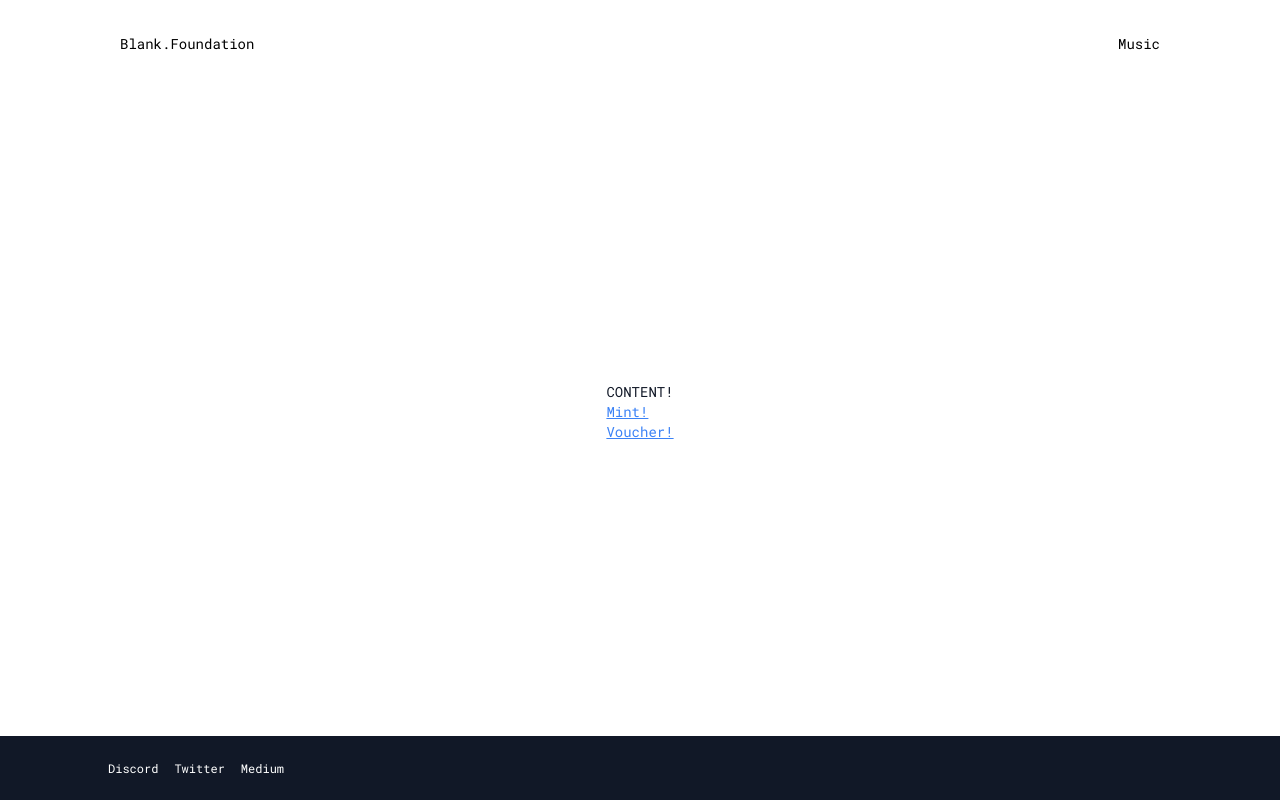
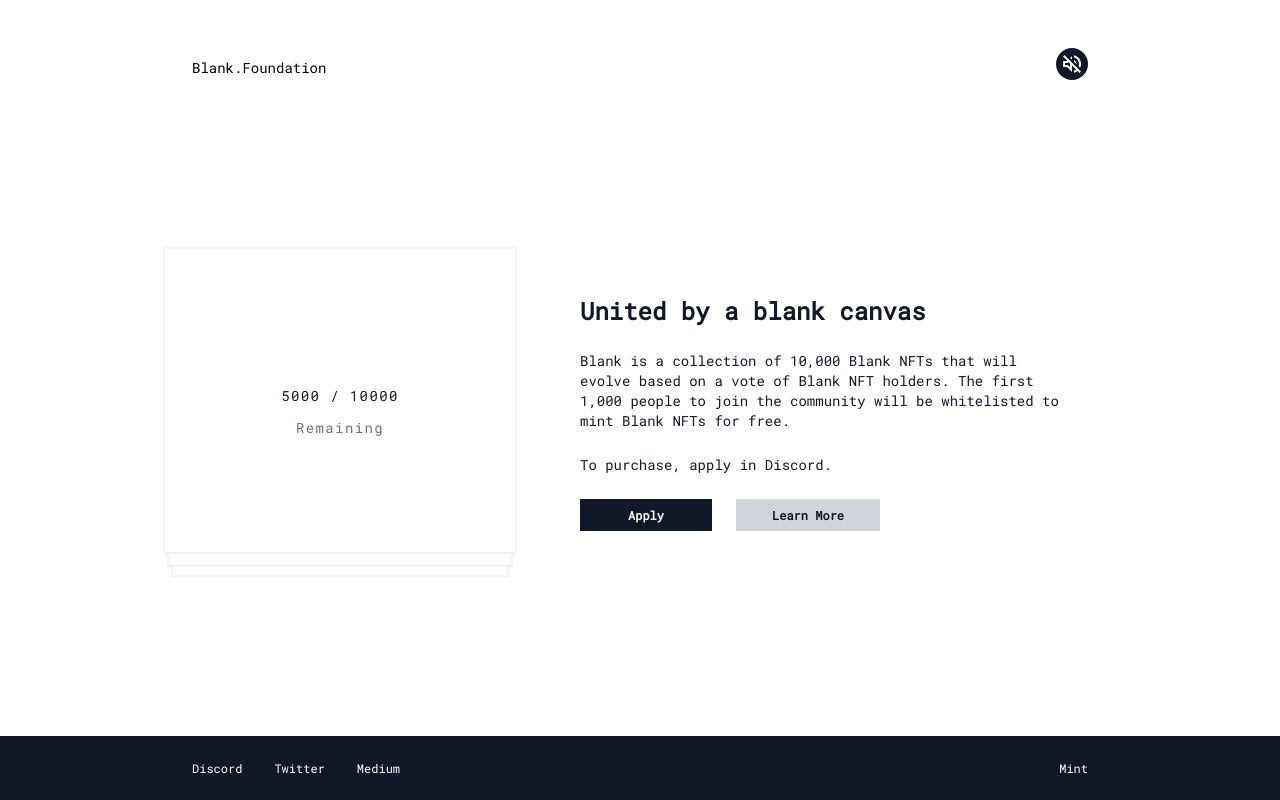
Before and after one commit to chaseadam17/website-1, a Next.js app: page / in a window 1280 px wide. Built offline with nearby package versions, Linux system fonts and the light colour scheme.

Commit message:
fixing front page

```diff
--- a/pages/_components/BlankFooter.jsx
+++ b/pages/_components/BlankFooter.jsx
@@ -1,13 +1,14 @@
 import {
   TWFooter,
   TWHorizontal,
-  NewWindowLink
+  NewWindowLink,
+  NextLink,
 } from '.'
 
 const BlankFooter = ({ social }) => {
   return (
-    <TWFooter>
-      <TWHorizontal className='space-x-4'>
+    <TWFooter className='px-24'>
+      <TWHorizontal className='space-x-8'>
         {social.map((s, index) => (
           <NewWindowLink
             key={`footer-social-${index}`}
@@ -17,6 +18,14 @@ const BlankFooter = ({ social }) => {
           </NewWindowLink>
         ))}
       </TWHorizontal>
+      <NextLink
+        href='/mint'
+        passHref
+      >
+        <a className='text-white'>
+          Mint
+        </a>
+      </NextLink>
     </TWFooter>
   );
 }
--- a/pages/_components/BlankHeader.jsx
+++ b/pages/_components/BlankHeader.jsx
@@ -7,7 +7,7 @@ import {
 const BlankHeader = ({ title, children }) => {
   return (
     <TWCleanHeader
-      className='py-6'
+      className='py-12 px-24'
     >
       <NextLink href="/" passHref>
         <a>{title}</a>
--- a/pages/_components/BlankLayout.jsx
+++ b/pages/_components/BlankLayout.jsx
@@ -1,14 +1,47 @@
+import { useState } from 'react';
 import {
   TWFullScreen,
   BlankHeader,
-  BlankFooter
+  BlankFooter,
+  BlankMusic
 } from '.'
+import BigBangStarField from 'react-big-bang-star-field'
 
 const BlankLayout = ({ children }) => {
+  const [bigBang, setBigBang] = useState(false)
+
+  const showBigBang = (show) => {
+    setBigBang(show)
+  }
+
   return (
     <TWFullScreen className='font-roboto-mono text-sm bg-white text-gray-900'>
+      <div className={`${bigBang ? '' : 'absolute -top-full'}`} onClick={() => showBigBang(!bigBang)}>
+        <div className={`${bigBang ? 'opacity-100' : 'opacity-0'} bg-black absolute h-screen w-full transition-all duration-1000 ease-in-out`}>
+          <div className='absolute pt-96 w-full text-center text-white text-4xl'>
+            Blank Bang
+          </div>
+
+          {bigBang &&
+            <BigBangStarField
+              size={{ width: 100, height: 100 }}
+              numStars={666}
+              maxStarSpeed={1}
+              scale={4}
+              style={{
+                  position: 'absolute',
+                  width: '100%',
+                  height: '100%'
+                }}
+              starColor={"255, 255, 255"}
+            />
+          }
+        </div>
+      </div>
       <BlankHeader>
-        Music
+        <BlankMusic
+          onClick={showBigBang}
+        />
       </BlankHeader>
       {children}
       <BlankFooter />
--- /dev/null
+++ b/pages/_components/BlankMusic.jsx
@@ -0,0 +1,41 @@
+import { useState } from "react";
+
+const BlankMusic = ({ className, onClick }) => {
+
+  const toggleAudio = () => {
+    const mp3 = document.getElementById('mp3');
+    const play = document.getElementById("play");
+    const pause = document.getElementById("pause");
+
+    if (play.classList.contains('hidden')) {
+      mp3.pause();
+      play.classList.remove('hidden');
+      pause.classList.add('hidden');
+      onClick(false);
+    } else {
+      mp3.play();
+      play.classList.add('hidden');
+      pause.classList.remove('hidden');
+      onClick(true);
+    }
+  }
+
+  return (
+    <div onClick={toggleAudio} className="cursor-pointer z-50">
+      <svg id="play" width="24" height="24" viewBox="0 0 24 24" fill="white" xmlns="http://www.w3.org/2000/svg" className="bg-gray-900 p-1 h-8 w-8 rounded-full">
+        <path d="M4.33993 2.93L2.92993 4.34L7.28993 8.7L6.99993 9H2.99993V15H6.99993L11.9999 20V13.41L16.1799 17.59C15.5299 18.08 14.7999 18.47 13.9999 18.7V20.76C15.3399 20.46 16.5699 19.84 17.6099 19.01L19.6599 21.06L21.0699 19.65L4.33993 2.93ZM9.99993 15.17L7.82993 13H4.99993V11H7.82993L8.70993 10.12L9.99993 11.41V15.17ZM18.9999 12C18.9999 12.82 18.8499 13.61 18.5899 14.34L20.1199 15.87C20.6799 14.7 20.9999 13.39 20.9999 12C20.9999 7.72 18.0099 4.14 13.9999 3.23V5.29C16.8899 6.15 18.9999 8.83 18.9999 12ZM11.9999 4L10.1199 5.88L11.9999 7.76V4ZM16.4999 12C16.4999 10.23 15.4799 8.71 13.9999 7.97V9.76L16.4799 12.24C16.4899 12.16 16.4999 12.08 16.4999 12Z" fill="white"/>
+      </svg>
+
+      <svg id="pause" width="24" height="24" viewBox="0 0 24 24" fill="white" xmlns="http://www.w3.org/2000/svg" className="hidden bg-gray-900 p-1 h-8 w-8 rounded-full">
+        <path d="M3 9V15H7L12 20V4L7 9H3ZM10 8.83V15.17L7.83 13H5V11H7.83L10 8.83ZM16.5 12C16.5 10.23 15.48 8.71 14 7.97V16.02C15.48 15.29 16.5 13.77 16.5 12ZM14 3.23V5.29C16.89 6.15 19 8.83 19 12C19 15.17 16.89 17.85 14 18.71V20.77C18.01 19.86 21 16.28 21 12C21 7.72 18.01 4.14 14 3.23Z" fill="white"/>
+      </svg>
+
+      <audio id="mp3">
+        <source src="Blank_Banshee_-_B-Start_Up.mp3" type="audio/mpeg" />
+        Your browser does not support the audio element.
+      </audio>
+    </div>
+  );
+}
+
+export default BlankMusic;
--- a/pages/_components/index.js
+++ b/pages/_components/index.js
@@ -10,3 +10,4 @@ export { default as TWHorizontal } from './TWHorizontal'
 export { default as TWFooter } from './TWFooter'
 export { default as TWFullScreen } from './TWFullScreen'
 export { default as BlankButton } from './BlankButton'
+export { default as BlankMusic } from './BlankMusic'
--- a/pages/index.tsx
+++ b/pages/index.tsx
@@ -2,13 +2,42 @@
 // It is the top-level component so it is being rendered as the Index page.
 
 import Head from 'next/head'
+import { useEffect } from 'react';
 import {
   BlankLayout,
-  TWCenteredContent,
-  NextLink
+  TWCenteredContent
 } from './_components'
 
 const Index = () => {
+
+  useEffect(() => {
+    const countElement = document.getElementById('canvas-count');
+    const current = 5000;
+    const total = 10000;
+    let count = total;
+    let timeouts = [];
+
+    const tick = () => {
+      count = parseInt(countElement.innerHTML);
+      if (count <= current) count = current + 1;
+      countElement.innerHTML = `${count - 1}`;
+
+      if (count > current + 1) {
+        let time = 4;
+        timeouts.push(setTimeout(tick, time));
+        timeouts.push(setTimeout(tick, time));
+      }
+    }
+
+    tick();
+
+    return () => {
+      for (const timeout of timeouts) {
+        window.clearTimeout(timeout);
+      }
+    };
+  }, []);
+
   return (
     <div className="font-roboto-mono">
       <Head>
@@ -18,27 +47,33 @@ const Index = () => {
 
       <BlankLayout>
         <TWCenteredContent>
-          <p>CONTENT!</p>
-          <p>
-            <NextLink
-              href='/mint'
-              passHref
-            >
-              <a className='text-blue-500 underline'>
-                Mint!
+          <div className='container flex w-3/4 mx-auto'>
+            <div className="sm:mx-0 mb-12 flex flex-none bg-center bg-contain bg-no-repeat text-center text-md tracking-widest" style={{width: "360px", height: "330px", backgroundImage: `url("/nft.png")`}}>
+              <div className="m-auto">
+                <div><span id="canvas-count">10000</span> / 10000</div>
+                <div className="text-gray-500 pt-3">Remaining</div>
+              </div>
+            </div>
+            <div className="flex-none mx-auto w-11/12 md:w-1/2 my-12 md:my-12">
+              <h1 className="text-2xl mb-6 font-semibold">United by a blank canvas</h1>
+              <p className="text-md mb-6">
+                Blank is a collection of 10,000 Blank NFTs that will evolve based on a vote
+                of Blank NFT holders. The first 1,000 people to join the community will be
+                whitelisted to mint Blank NFTs for free.
+              </p>
+              <p className="text-md">
+                To purchase, apply in Discord.
+              </p>
+
+              <a href="https://discord.gg/EvyXJHxJaw" target="_blank" rel="noreferrer" className="inline-block font-bold bg-gray-900 text-white text-xs text-center px-12 py-2 mt-6">
+                Apply
               </a>
-            </NextLink>
-          </p>
-          <p>
-            <NextLink
-              href='/voucher'
-              passHref
-            >
-              <a className='text-blue-500 underline'>
-                Voucher!
+
+              <a href="https://medium.com/@blankfdn" target="_blank" rel="noreferrer" className="ml-6 inline-block font-bold bg-gray-300 text-gray-900 text-xs text-center px-9 py-2 mt-6">
+                Learn More
               </a>
-            </NextLink>
-          </p>
+            </div>
+          </div>
         </TWCenteredContent>
       </BlankLayout>
     </div>
--- a/pages/mint.jsx
+++ b/pages/mint.jsx
@@ -38,6 +38,11 @@ const Mint = () => {
     } else {
       setError("This wallet address is not allowed to mint a BlankArt NFT.")
     }
+
+    const contractAddress = BlankArt.address;
+    const contractAbi = BlankArt.abi;
+    const contract = new ethers.Contract(contractAddress, contractAbi, provider);
+    console.log("TXS", contract.filters.Transfer(null, recipientAddress))
   }
 
   const mint = async () => {
```
Also changed, not shown: public/nft.png (added), 1 other file (tests, documents, lock files or other folders).
